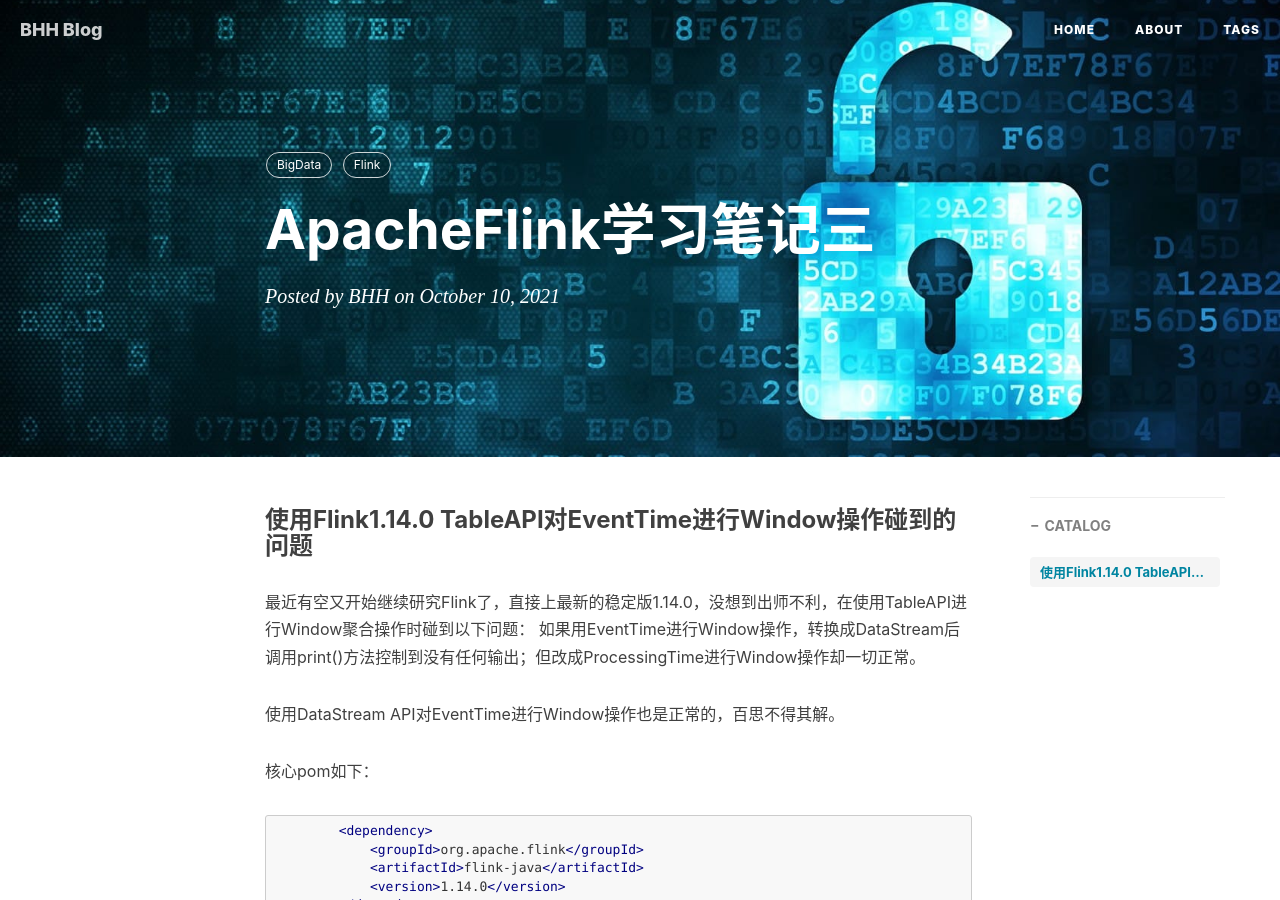
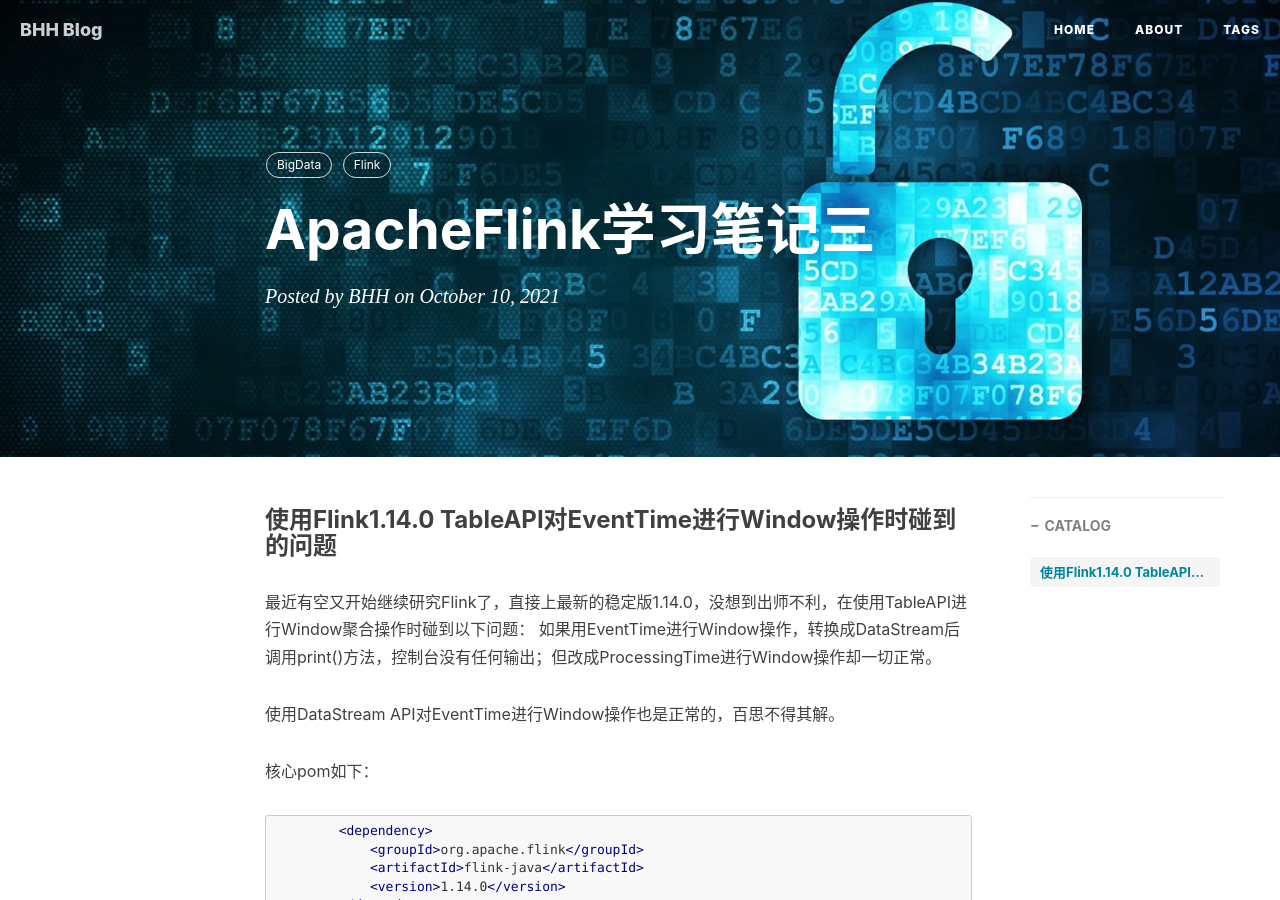
Before and after one commit to bbhhhh/bbhhhh.github.io, a Jekyll site: the page built from _posts/2021-10-10-ApacheFlink学习笔记三.md, in a window 1280 px wide and 900 px high. Built offline with Jekyll 4.4.1, drawn with Linux system fonts in a browser that asks for light colours; nearby versions of some CDN libraries; comment, search, counter and statistics services are not loaded.

Commit message:
update posts

```diff
--- a/_posts/2021-10-10-ApacheFlink学习笔记三.md
+++ b/_posts/2021-10-10-ApacheFlink学习笔记三.md
@@ -11,10 +11,10 @@ tags:
      - Flink
 ---
 
-### 使用Flink1.14.0 TableAPI对EventTime进行Window操作碰到的问题 ###
+### 使用Flink1.14.0 TableAPI对EventTime进行Window操作时碰到的问题 ###
 
 最近有空又开始继续研究Flink了，直接上最新的稳定版1.14.0，没想到出师不利，在使用TableAPI进行Window聚合操作时碰到以下问题：
-如果用EventTime进行Window操作，转换成DataStream后调用print()方法控制到没有任何输出；但改成ProcessingTime进行Window操作却一切正常。
+如果用EventTime进行Window操作，转换成DataStream后调用print()方法，控制台没有任何输出；但改成ProcessingTime进行Window操作却一切正常。
 
 使用DataStream API对EventTime进行Window操作也是正常的，百思不得其解。
 
```
